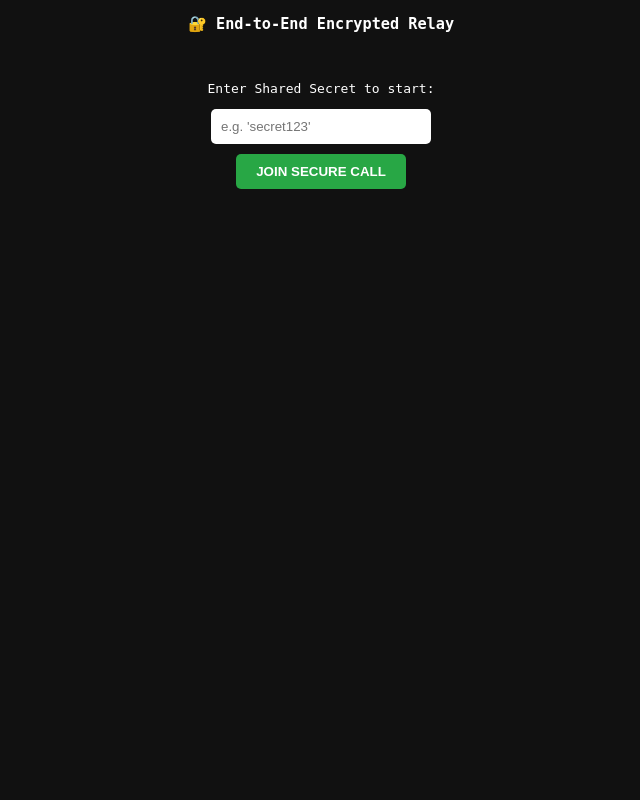
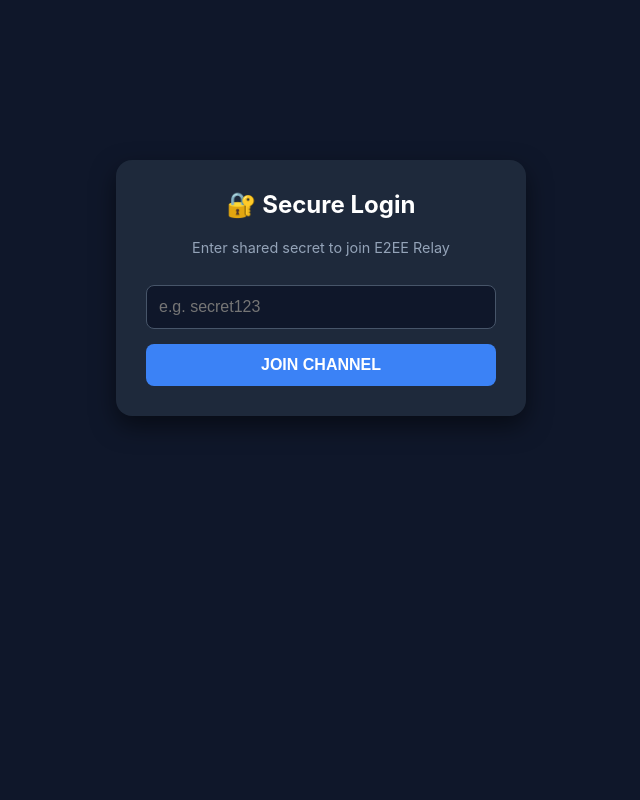
Before and after one commit to 0zu5/CompressionWeb, a FastAPI app: page / in a window 1280 px wide. Shown: the whole page, without its empty margins (319-959 px from the left). Run offline with FastAPI, Linux system fonts and the light colour scheme; parts of the project's set-up code (start-up, migrations or seed data) failed here and were passed over.

Commit message:
Edited the GUI

```diff
--- a/templates/index.html
+++ b/templates/index.html
@@ -1,125 +1,256 @@
 <!DOCTYPE html>
-<html>
+<html lang="en">
 
 <head>
-    <title>E2EE Relay Demo</title>
-    <meta name="viewport" content="width=device-width, initial-scale=1">
+    <title>AES-GCM Secure Relay</title>
+    <meta name="viewport" content="width=device-width, initial-scale=1, maximum-scale=1">
     <style>
-        body {
-            background: #111;
-            color: white;
-            font-family: monospace;
-            text-align: center;
-            margin: 0;
+        :root {
+            --bg-color: #0f172a;
+            --card-bg: #1e293b;
+            --primary: #3b82f6;
+            --danger: #ef4444;
+            --success: #22c55e;
+            --text-main: #f8fafc;
+            --text-sub: #94a3b8;
         }
 
-        /* Video Area */
+        body {
+            background-color: var(--bg-color);
+            color: var(--text-main);
+            font-family: -apple-system, BlinkMacSystemFont, "Segoe UI", Roboto, Helvetica, Arial, sans-serif;
+            margin: 0;
+            display: flex;
+            flex-direction: column;
+            align-items: center;
+            min-height: 100vh;
+        }
+
+        h3 {
+            margin: 20px 0 10px;
+            font-weight: 600;
+            letter-spacing: 0.5px;
+            text-transform: uppercase;
+            font-size: 0.9rem;
+            color: var(--text-sub);
+        }
+
+        /* --- LOGIN CARD --- */
+        #setup {
+            background: var(--card-bg);
+            padding: 30px;
+            border-radius: 16px;
+            box-shadow: 0 10px 25px rgba(0, 0, 0, 0.5);
+            text-align: center;
+            margin-top: 20vh;
+            width: 90%;
+            max-width: 350px;
+        }
+
+        input {
+            width: 100%;
+            padding: 12px;
+            margin: 15px 0;
+            border-radius: 8px;
+            border: 1px solid #475569;
+            background: #0f172a;
+            color: white;
+            font-size: 1rem;
+            box-sizing: border-box;
+            outline: none;
+            transition: border-color 0.2s;
+        }
+
+        input:focus {
+            border-color: var(--primary);
+        }
+
+        .btn-join {
+            width: 100%;
+            padding: 12px;
+            background: var(--primary);
+            color: white;
+            border: none;
+            border-radius: 8px;
+            font-weight: 600;
+            cursor: pointer;
+            font-size: 1rem;
+            transition: transform 0.1s;
+        }
+
+        .btn-join:active {
+            transform: scale(0.98);
+        }
+
+        /* --- CALL UI --- */
+        #callArea {
+            display: none;
+            width: 100%;
+            max-width: 800px;
+            padding: 10px;
+            box-sizing: border-box;
+        }
+
+        .video-wrapper {
+            position: relative;
+            width: 100%;
+            aspect-ratio: 4/3;
+            background: black;
+            border-radius: 12px;
+            overflow: hidden;
+            box-shadow: 0 4px 20px rgba(0, 0, 0, 0.6);
+            border: 1px solid #334155;
+        }
+
         #remoteVideo {
             width: 100%;
-            max-width: 600px;
-            border: 2px solid #333;
-            background: #000;
-            min-height: 200px;
+            height: 100%;
+            object-fit: contain;
+            /* Ensures video isn't stretched */
         }
 
         #localVideo {
-            width: 80px;
-            position: fixed;
-            bottom: 10px;
-            right: 10px;
-            border: 1px solid white;
-            z-index: 10;
+            position: absolute;
+            bottom: 15px;
+            right: 15px;
+            width: 25%;
+            /* Responsive PIP */
+            max-width: 120px;
+            border-radius: 8px;
+            border: 2px solid rgba(255, 255, 255, 0.2);
+            box-shadow: 0 4px 10px rgba(0, 0, 0, 0.5);
         }
 
-        /* Setup Screen */
-        #setup {
-            padding: 20px;
+        /* --- HUD / STATS --- */
+        .hud {
+            display: flex;
+            justify-content: space-between;
+            align-items: center;
+            background: var(--card-bg);
+            margin-top: 15px;
+            padding: 15px;
+            border-radius: 12px;
+            border: 1px solid #334155;
         }
 
-        input {
-            padding: 10px;
-            width: 200px;
-            border-radius: 5px;
-            border: none;
+        .status-badge {
+            font-size: 0.8rem;
+            font-weight: 700;
+            padding: 4px 8px;
+            border-radius: 4px;
+            text-transform: uppercase;
         }
 
-        .btn-join {
-            padding: 10px 20px;
-            background: #28a745;
-            color: white;
-            border: none;
-            font-weight: bold;
-            border-radius: 5px;
-            margin-top: 10px;
+        .status-wait {
+            background: #ca8a04;
+            color: #fff;
         }
 
-        /* Controls */
+        .status-ok {
+            background: rgba(34, 197, 94, 0.2);
+            color: var(--success);
+        }
+
+        .status-err {
+            background: rgba(239, 68, 68, 0.2);
+            color: var(--danger);
+        }
+
+        .stat-item {
+            font-size: 0.9rem;
+            color: var(--text-sub);
+        }
+
+        .stat-value {
+            color: var(--text-main);
+            font-weight: bold;
+            font-family: monospace;
+            font-size: 1.1rem;
+        }
+
+        /* --- CONTROLS --- */
         .controls {
             display: grid;
             grid-template-columns: 1fr 1fr;
-            gap: 10px;
-            padding: 10px;
-            max-width: 600px;
-            margin: 0 auto;
+            gap: 12px;
+            margin-top: 15px;
         }
 
-        button {
+        .btn-ctrl {
             padding: 15px;
             border: none;
-            border-radius: 5px;
-            font-weight: bold;
+            border-radius: 10px;
+            font-weight: 700;
             color: white;
+            font-size: 0.9rem;
             cursor: pointer;
+            display: flex;
+            align-items: center;
+            justify-content: center;
+            gap: 8px;
+            transition: opacity 0.2s;
         }
 
         .btn-lag {
-            background: #d9534f;
+            background: var(--danger);
         }
 
         .btn-fix {
-            background: #5bc0de;
+            background: var(--success);
         }
 
-        .stats {
-            font-size: 0.9rem;
-            color: #aaa;
-            margin-top: 5px;
+        .btn-ctrl:active {
+            opacity: 0.8;
         }
     </style>
 </head>
 
 <body>
-    <h3>🔐 End-to-End Encrypted Relay</h3>
 
     <div id="setup">
-        <p>Enter Shared Secret to start:</p>
-        <input type="text" id="secretKey" placeholder="e.g. 'secret123'">
-        <br>
-        <button class="btn-join" onclick="startCall()">JOIN SECURE CALL</button>
+        <h2 style="margin: 0 0 20px; color:white;">🔐 Secure Login</h2>
+        <p style="color: var(--text-sub); font-size: 0.9rem;">Enter shared secret to join E2EE Relay</p>
+        <input type="text" id="secretKey" placeholder="e.g. secret123" autocomplete="off">
+        <button class="btn-join" onclick="startCall()">JOIN CHANNEL</button>
     </div>
 
-    <div id="callArea" style="display:none;">
-        <img id="remoteVideo" />
-        <video id="localVideo" autoplay playsinline muted></video>
+    <div id="callArea">
+        <h3>Encrypted Feed (AES-GCM)</h3>
 
-        <div class="stats">
-            STATUS: <span id="status" style="color:orange">Waiting...</span><br>
-            QUALITY: <span id="qVal">85</span>%
+        <div class="video-wrapper">
+            <img id="remoteVideo" alt="Waiting for stream..." />
+            <video id="localVideo" autoplay playsinline muted></video>
+        </div>
+
+        <div class="hud">
+            <div>
+                <div class="stat-item">STATUS</div>
+                <div id="statusBadge" class="status-badge status-wait">WAITING</div>
+            </div>
+            <div style="text-align: right;">
+                <div class="stat-item">QUALITY</div>
+                <div><span id="qVal" class="stat-value">85</span><span style="font-size:0.8rem">%</span></div>
+            </div>
         </div>
 
         <div class="controls">
-            <button class="btn-lag" onclick="forceLag()">⚠️ FORCE LAG</button>
-            <button class="btn-fix" onclick="fixNetwork()">🚀 FIX NET</button>
+            <button class="btn-ctrl btn-lag" onclick="forceLag()">
+                <span>⚠️</span> FORCE LAG
+            </button>
+            <button class="btn-ctrl btn-fix" onclick="fixNetwork()">
+                <span>🚀</span> FIX NETWORK
+            </button>
         </div>
     </div>
 
     <canvas id="compressor" style="display:none;"></canvas>
 
     <script>
+        // --- LOGIC SAME AS BEFORE ---
         let ws;
         let aesKey;
         let quality = 0.85;
-        let manualOverride = false; // Prevents server from fixing the lag
+        let manualOverride = false;
 
         async function startCall() {
             const secret = document.getElementById('secretKey').value;
@@ -139,16 +270,21 @@
         }
 
         async function initMedia() {
-            const stream = await navigator.mediaDevices.getUserMedia({ video: { width: 480, height: 360, facingMode: "user" } });
-            document.getElementById('localVideo').srcObject = stream;
+            try {
+                const stream = await navigator.mediaDevices.getUserMedia({ video: { width: 480, height: 360, facingMode: "user" } });
+                document.getElementById('localVideo').srcObject = stream;
+            } catch (e) {
+                alert("Camera Error: " + e.message);
+                return;
+            }
 
             ws = new WebSocket("wss://" + location.host + "/ws");
             ws.binaryType = "arraybuffer";
 
             ws.onmessage = async (msg) => {
-                // 1. HANDLE TEXT COMMANDS (Server Feedback)
+                // HANDLE COMMANDS
                 if (typeof msg.data === "string") {
-                    if (manualOverride) return; // Ignore server if user forced lag
+                    if (manualOverride) return;
 
                     if (msg.data === "ADAPT:LOW") {
                         quality = Math.max(0.1, quality - 0.1);
@@ -156,15 +292,13 @@
                         quality = Math.min(0.9, quality + 0.05);
                     } else if (msg.data.startsWith("STATUS:")) {
                         const statusText = msg.data.split(":")[1];
-                        const el = document.getElementById('status');
-                        el.innerText = statusText;
-                        if (statusText.includes("Connected")) el.style.color = "#0f0";
+                        updateStatus(statusText);
                     }
                     document.getElementById('qVal').innerText = Math.round(quality * 100);
                     return;
                 }
 
-                // 2. HANDLE VIDEO (Decrypt)
+                // HANDLE DECRYPTION
                 try {
                     const encryptedBytes = new Uint8Array(msg.data);
                     const iv = encryptedBytes.slice(0, 12);
@@ -181,6 +315,21 @@
             ws.onopen = () => sendLoop();
         }
 
+        function updateStatus(text) {
+            const badge = document.getElementById('statusBadge');
+            badge.innerText = text;
+            badge.className = "status-badge"; // reset
+
+            if (text.includes("Connected")) {
+                badge.classList.add("status-ok");
+                badge.innerText = "SECURE LINK";
+            } else if (text.includes("Disconnected")) {
+                badge.classList.add("status-err");
+            } else {
+                badge.classList.add("status-wait");
+            }
+        }
+
         function sendLoop() {
             if (ws.readyState !== 1) return;
             const video = document.getElementById('localVideo');
@@ -188,7 +337,7 @@
             const ctx = canvas.getContext('2d');
 
             if (video.videoWidth > 0) {
-                // Adaptive Scaling
+                // Adaptive Resolution
                 const scale = quality > 0.5 ? 0.5 : 0.25;
                 canvas.width = video.videoWidth * scale;
                 canvas.height = video.videoHeight * scale;
@@ -207,28 +356,27 @@
                     p.set(new Uint8Array(encrypted), 12);
 
                     ws.send(p);
-                    setTimeout(() => requestAnimationFrame(sendLoop), 50);
+                    setTimeout(() => requestAnimationFrame(sendLoop), 50); // ~20 FPS cap
                 }, 'image/jpeg', quality);
             } else {
                 requestAnimationFrame(sendLoop);
             }
         }
 
-        // --- DEMO CONTROLS ---
+        // --- CONTROLS ---
         function forceLag() {
             manualOverride = true;
-            quality = 0.1; // Drop to 10%
+            quality = 0.1;
             document.getElementById('qVal').innerText = "10";
-            document.getElementById('status').innerText = "⚠️ SIMULATED LAG";
-            document.getElementById('status').style.color = "red";
+            updateStatus("LAG DETECTED");
+            document.getElementById('statusBadge').classList.add("status-err");
         }
 
         function fixNetwork() {
             manualOverride = false;
-            quality = 0.85; // Restore
+            quality = 0.85;
             document.getElementById('qVal').innerText = "85";
-            document.getElementById('status').innerText = "✅ Network Stable";
-            document.getElementById('status').style.color = "#0f0";
+            updateStatus("SECURE LINK");
         }
     </script>
 </body>
```
